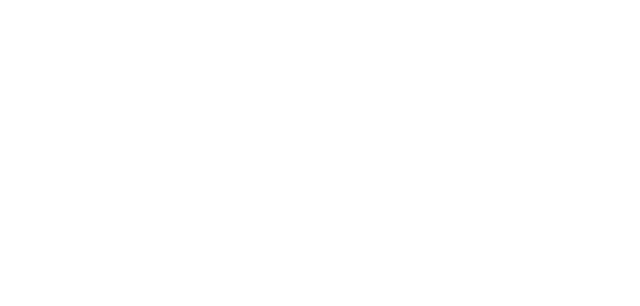
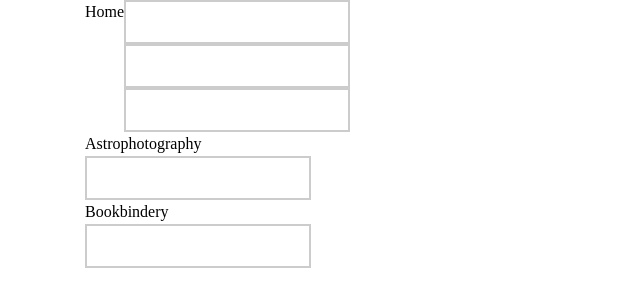
Before and after one commit to maharjansuren37/do-your-astro-v1, a React (Create React App) app in the folder client/: page /edit in a window 1280 px wide. Before the commit this address had no page. Shown: the top 306 px of the page, without its empty margins (0-640 px from the left). Built offline with nearby package versions, Linux system fonts and the light colour scheme.

Commit message:
updated edit page

```diff
--- a/client/src/App.js
+++ b/client/src/App.js
@@ -13,6 +13,7 @@
 import Form from "./components/Form";
 import AuthProvider from "./hooks/AuthProvider";
 import PrivateRoute from "./routes/PrivateRoute";
+import EditPage from "./layouts/Admin/EditPage";
 
 // const router = createBrowserRouter(
 //   createRoutesFromElements(
@@ -38,6 +39,7 @@
         <AuthProvider>
           <Routes>
             <Route path="/" element={<HomeRootLayout />} />
+            <Route path="/edit" element={<EditPage />} />
             <Route path="/admin/login" element={<LoginForm />} />
             <Route element={<PrivateRoute />}>
               <Route path="/admin" element={<AdminRootLayout />} />
--- a/client/src/layouts/Admin/EditPage.js
+++ b/client/src/layouts/Admin/EditPage.js
@@ -2,14 +2,25 @@
     return (
         <>
             <div className="container">
-                <div>
-                    <span>Home</span>
+                <div className="flex-d">
+                    <h3>Home</h3>
+                    <form>
+                        <input className="form-control" type="text" />
+                        <input className="form-control" type="text" />
+                        <input className="form-control" type="text" />
+                    </form>
                 </div>
                 <div>
-                    Astrophotography
+                    <h3>Astrophotography</h3>
+                    <form>
+                        <input type="text" />
+                    </form>
                 </div>
                 <div>
-                    Bookbindery
+                    <h3>Bookbindery</h3>
+                    <form>
+                        <input type="text" />
+                    </form>
                 </div>
             </div>
 
```
